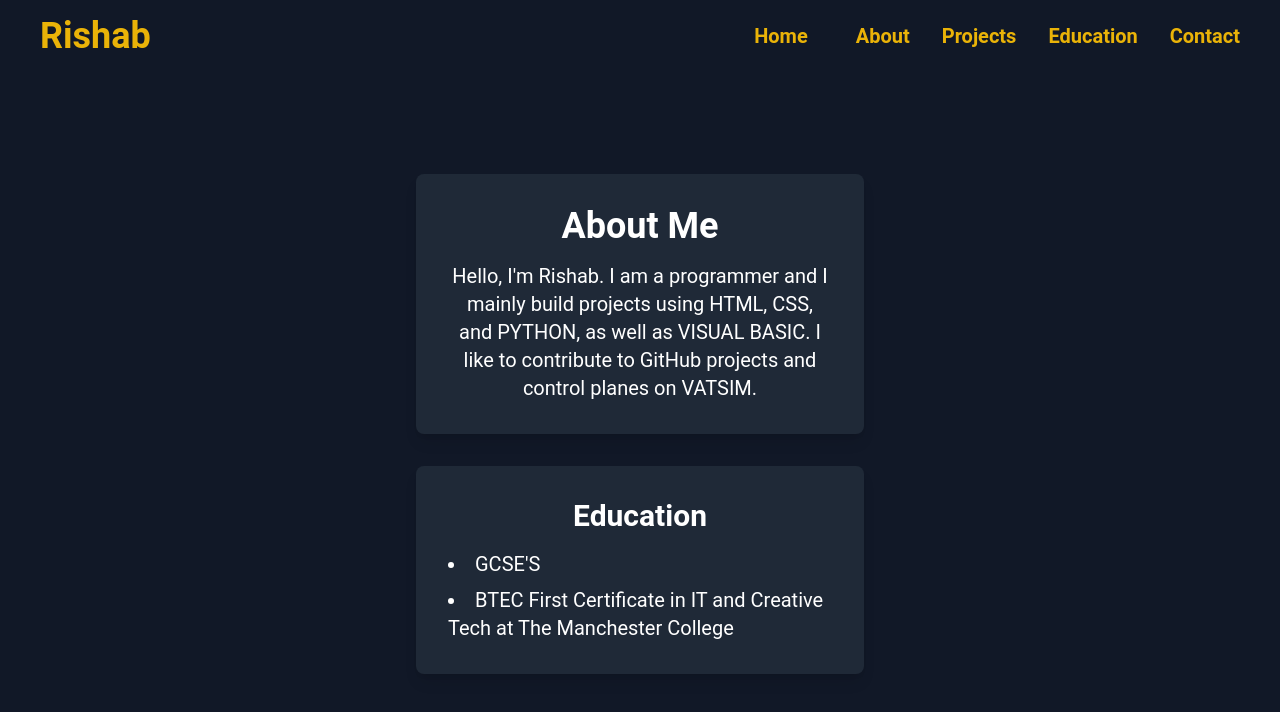
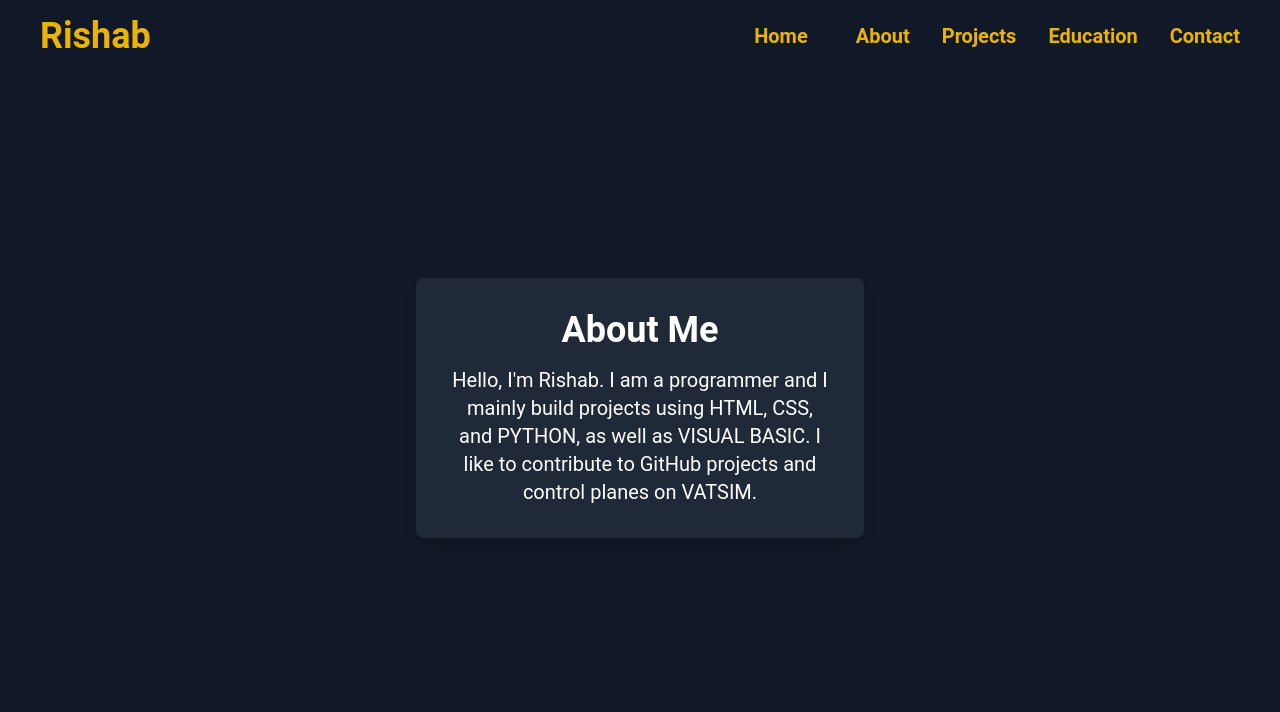
Before and after one commit to rishab-alt/portfolio-master, a React (Create React App) app: page /about in a window 1280 px wide. Shown: the top 712 px of the page. Built offline with nearby package versions, Linux system fonts and the light colour scheme; a small style sheet from the web is missing.

Commit message:
remove fucking education card for the 10th time

```diff
--- a/src/components/pages/About.jsx
+++ b/src/components/pages/About.jsx
@@ -28,19 +28,7 @@ const AboutPage = () => {
           </p>
         </motion.div>
 
-        {/* Education Section */}
-        <motion.div
-          className="max-w-md w-full bg-gray-800 rounded-lg shadow-lg text-center p-6 md:p-8 transition-all duration-300 ease-in-out hover:shadow-xl"
-          initial={{ opacity: 0, y: 50 }}
-          animate={{ opacity: 1, y: 0 }}
-          transition={{ duration: 0.5, delay: 0.7 }}
-        >
-          <h2 className="text-2xl md:text-3xl font-bold mb-4">Education</h2>
-          <ul className="list-disc list-inside text-left text-lg md:text-xl space-y-2">
-            <li className="mb-2">GCSE'S</li>
-            <li className="mb-2">BTEC First Certificate in IT and Creative Tech at The Manchester College</li>
-          </ul>
-        </motion.div>
+
       </div>
     </div>
   );
```
